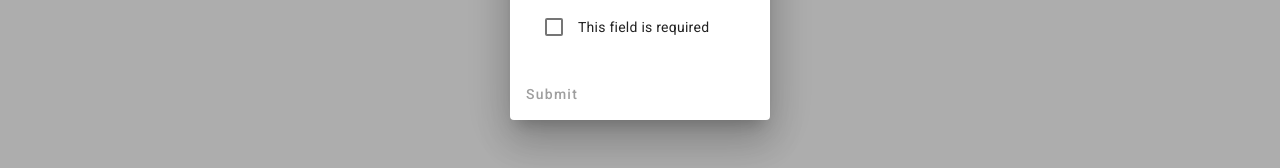
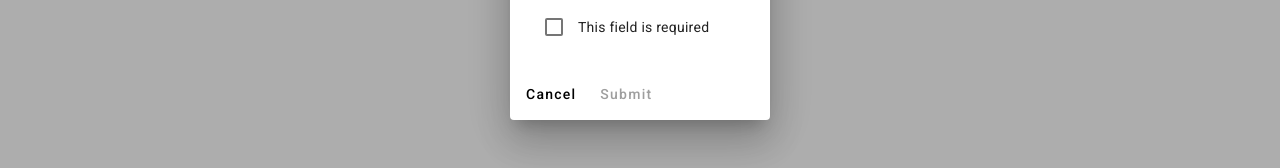
Before and after one commit to loc-huynh/dynamic-form1, an Angular app: page /form/builder in a window 1280 px wide. Both pictures are taken after a click on the button "Add New Question". Shown: the part 452-620 px from the top of the page. Built offline with nearby package versions, Linux system fonts and the light colour scheme.

Commit message:
feat: add cancel button on dialog

```diff
--- a/src/app/components/form-modal/form-modal.component.html
+++ b/src/app/components/form-modal/form-modal.component.html
@@ -49,5 +49,6 @@
   </form>
 </div>
 <div mat-dialog-actions>
+  <button mat-button mat-dialog-close>Cancel</button>
   <button mat-button mat-dialog-close cdkFocusInitial [disabled]="!form.valid" (click)="submit()">Submit</button>
 </div>
```
